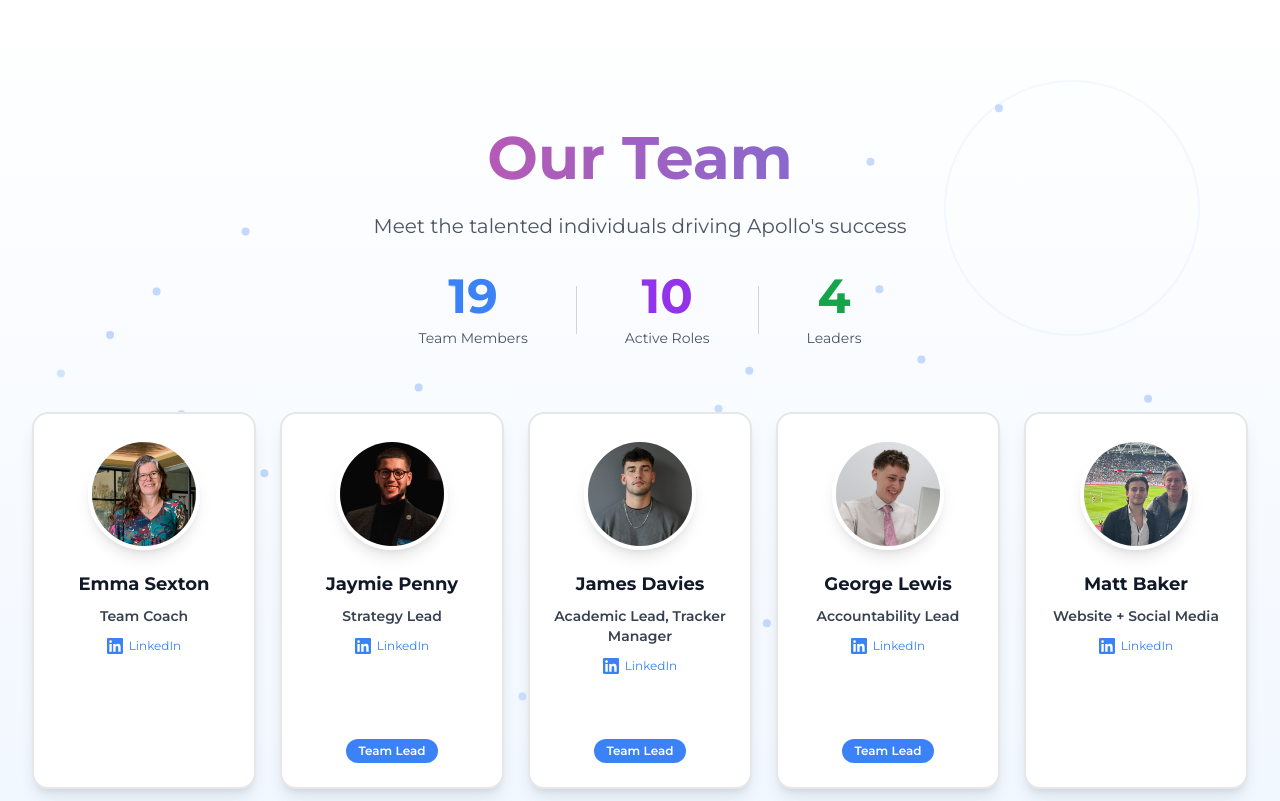
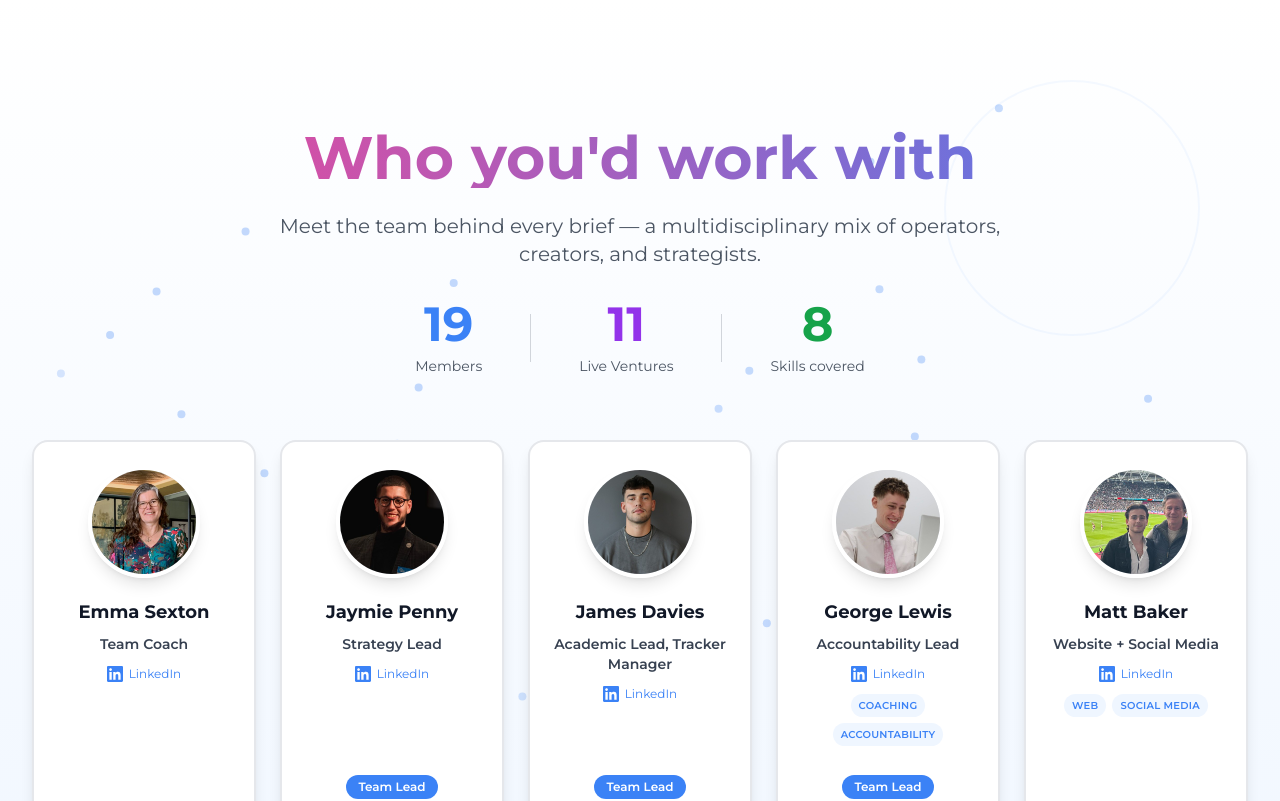
Before and after one commit to Mattpbaker/Apollo, a Next.js app: page / in a window 1280 px wide. Shown: the part 3100-3901 px from the top of the page. Built offline with nearby package versions, Linux system fonts and the light colour scheme.

Commit message:
feat(members): add skill chips, relabel stats, reframe as 'who you'd work with'

```diff
--- a/components/Members.tsx
+++ b/components/Members.tsx
@@ -11,6 +11,7 @@ interface TeamMember {
     title: string
     responsibility: string
   }>
+  skills?: string[]
   linkedin: string
   image: string
 }
@@ -36,13 +37,14 @@ const teamMembers: TeamMember[] = [
     linkedin: 'https://www.linkedin.com/in/james-davis-61a127333/',
     image: '/members/james-davies.jpg'
   },
-  { name: 'George Lewis', role: 'Accountability Lead', linkedin: 'https://www.linkedin.com/in/george-lewis-98a2b62a5/', image: '/members/george-lewis.jpg' },
+  { name: 'George Lewis', role: 'Accountability Lead', skills: ['Coaching', 'Accountability'], linkedin: 'https://www.linkedin.com/in/george-lewis-98a2b62a5/', image: '/members/george-lewis.jpg' },
   {
     name: 'Matt Baker',
     role: 'Member',
     roles: [
       { title: 'Website + Social Media', responsibility: 'Use ML feedback to improve marketing links + website' }
     ],
+    skills: ['Web', 'Social Media'],
     linkedin: 'https://www.linkedin.com/in/matt-baker-655a40336/',
     image: '/members/matt-baker.jpg'
   },
@@ -91,6 +93,7 @@ const teamMembers: TeamMember[] = [
     roles: [
       { title: 'Videographer', responsibility: 'Capture and produce video content for Apollo' }
     ],
+    skills: ['Videography', 'Consulting'],
     linkedin: 'https://www.linkedin.com/in/alexhill01/',
     image: '/members/alex-hill.jpg'
   },
@@ -100,6 +103,7 @@ const teamMembers: TeamMember[] = [
     roles: [
       { title: 'Video Director', responsibility: 'Direct and oversee video production for Apollo' }
     ],
+    skills: ['Video Direction', 'Marketing'],
     linkedin: 'https://www.linkedin.com/in/grace-docherty1000/',
     image: '/members/grace-docherty.jpg'
   },
@@ -167,12 +171,16 @@ export default function Members() {
 
   const membersWithRoles = sortedMembers.filter(m => m.roles && m.roles.length > 0).length
   const totalMembers = sortedMembers.length
+  const liveVentures = 11
+  const skillsCovered = new Set(
+    sortedMembers.flatMap((m) => m.skills ?? [])
+  ).size
 
   // Team Leads who should have the blue badge
   const teamLeadNames = ['Jaymie Penny', 'James Davies', 'George Lewis']
 
   return (
-    <section id="members" className="py-32 px-8 bg-gradient-to-b from-white via-blue-50 to-white relative overflow-hidden">
+    <section id="team" className="py-32 px-8 bg-gradient-to-b from-white via-blue-50 to-white relative overflow-hidden">
       {/* Enhanced floating particles effect */}
       <div className="absolute inset-0 overflow-hidden pointer-events-none">
         {[...Array(30)].map((_, i) => (
@@ -218,7 +226,7 @@ export default function Members() {
             viewport={{ once: true }}
             className="font-title text-5xl md:text-6xl font-bold gradient-text mb-6"
           >
-            Our Team
+            Who you'd work with
           </motion.h2>
           <motion.p
             initial={{ opacity: 0 }}
@@ -227,7 +235,7 @@ export default function Members() {
             transition={{ delay: 0.2 }}
             className="font-caption text-xl text-gray-600 mb-8 max-w-3xl mx-auto"
           >
-            Meet the talented individuals driving Apollo's success
+            Meet the team behind every brief — a multidisciplinary mix of operators, creators, and strategists.
           </motion.p>
 
           {/* Team Stats */}
@@ -248,7 +256,7 @@ export default function Members() {
               >
                 {totalMembers}
               </motion.div>
-              <p className="font-caption text-sm text-gray-600">Team Members</p>
+              <p className="font-caption text-sm text-gray-600">Members</p>
             </div>
             <div className="w-px h-12 bg-gray-300"></div>
             <div className="text-center">
@@ -259,9 +267,9 @@ export default function Members() {
                 transition={{ delay: 0.5, type: 'spring', stiffness: 200 }}
                 className="text-4xl md:text-5xl font-bold text-purple-600 mb-2"
               >
-                {membersWithRoles}
+                {liveVentures}
               </motion.div>
-              <p className="font-caption text-sm text-gray-600">Active Roles</p>
+              <p className="font-caption text-sm text-gray-600">Live Ventures</p>
             </div>
             <div className="w-px h-12 bg-gray-300"></div>
             <div className="text-center">
@@ -272,9 +280,9 @@ export default function Members() {
                 transition={{ delay: 0.6, type: 'spring', stiffness: 200 }}
                 className="text-4xl md:text-5xl font-bold text-green-600 mb-2"
               >
-                {sortedMembers.filter(m => m.role === 'Team Lead' || m.role === 'Team Coach' || m.role.includes('Lead')).length}
+                {skillsCovered}
               </motion.div>
-              <p className="font-caption text-sm text-gray-600">Leaders</p>
+              <p className="font-caption text-sm text-gray-600">Skills covered</p>
             </div>
           </motion.div>
         </motion.div>
@@ -356,6 +364,18 @@ export default function Members() {
                   </motion.a>
                 </div>
               )}
+              {member.skills && member.skills.length > 0 && (
+                <div className="flex flex-wrap justify-center gap-1.5 mb-3 relative z-10">
+                  {member.skills.map((skill) => (
+                    <span
+                      key={skill}
+                      className="text-[10px] font-subtitle font-semibold uppercase tracking-wide bg-blue-50 text-apollo-blue px-2 py-1 rounded-full"
+                    >
+                      {skill}
+                    </span>
+                  ))}
+                </div>
+              )}
               {member.roles && member.roles.length > 0 && (
                 <motion.div
                   initial={{ opacity: 0 }}
```
